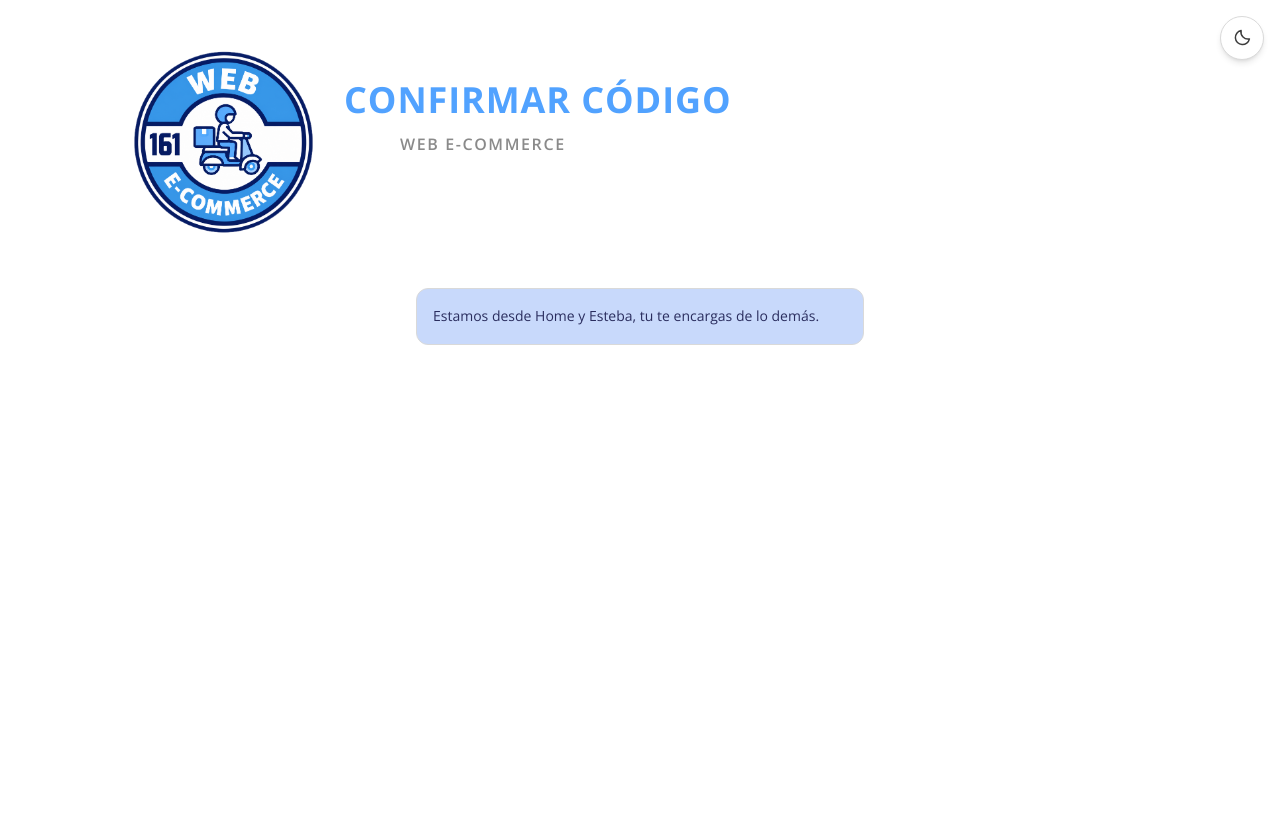
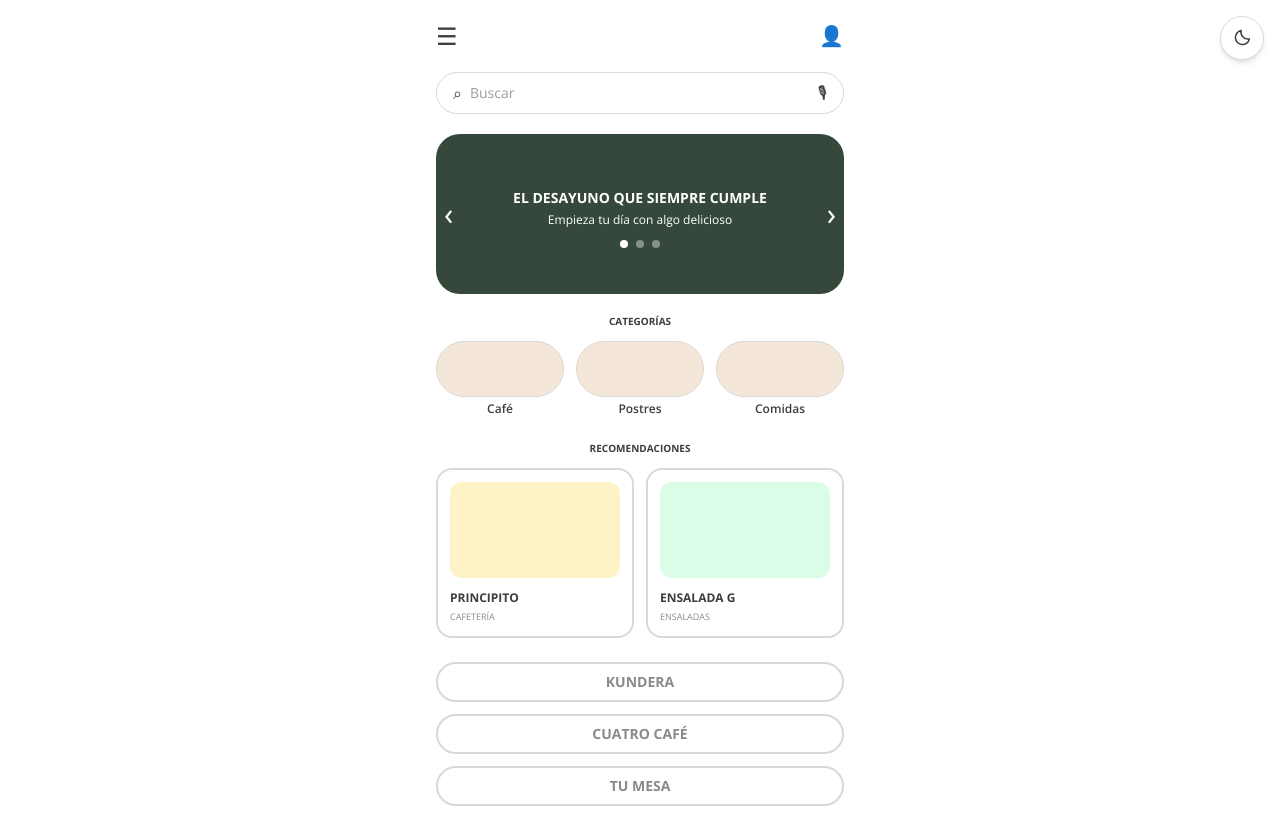
Before and after one commit to CETis-161-PROGRAMACION/ecommerce, a React (Vite) app: page /home in a window 1280 px wide. Before the commit the page ends 800 px from the top, so only its background shows below. Built offline with nearby package versions, Linux system fonts and the light colour scheme.

Commit message:
feat: iniciar pantalla de acceso diario

```diff
--- a/src/pages/home/HomePage.tsx
+++ b/src/pages/home/HomePage.tsx
@@ -1,19 +1,206 @@
-import { AuthLayout } from '@/components/layout/AuthLayout'
+import { useState } from 'react'
 
-// TODO: Implementar la pantalla de confirmación de código con dos estados
-// visuales:
-// - Pendiente: cuatro casillas con borde gris.
-// - Código correcto: las cuatro casillas con borde verde (token success).
-// Ambos estados deben representarse con un único componente y un estado
-// visual, sin duplicar la página completa. No implementar validación real de
-// códigos ni simular que un código fue confirmado.
+const banners = [
+  {
+    title: 'EL DESAYUNO QUE SIEMPRE CUMPLE',
+    subtitle: 'Empieza tu día con algo delicioso',
+    icon: '',
+  },
+  {
+    title: 'TU CAFÉ FAVORITO TE ESPERA',
+    subtitle: 'Disfruta algo especial hoy',
+    icon: '',
+  },
+  {
+    title: 'UN ANTOJO PARA CADA MOMENTO',
+    subtitle: 'Descubre nuestras opciones',
+    icon: '',
+  },
+]
+
+const categories = [
+  { name: 'Café', icon: '' },
+  { name: 'Postres', icon: '' },
+  { name: 'Comidas', icon: '' },
+]
+
+const products = [
+  {
+    name: 'Principito',
+    category: 'CAFETERÍA',
+    icon: '',
+    color: 'bg-amber-100',
+  },
+  {
+    name: 'Ensalada G',
+    category: 'ENSALADAS',
+    icon: '',
+    color: 'bg-green-100',
+  },
+]
 
 export function HomePage() {
-    return (
-        <AuthLayout title="Confirmar código">
-        <p className="rounded-xl border border-line bg-brand-100 p-4 text-sm leading-relaxed text-navy-900">
-            Estamos desde Home y Esteba, tu te encargas de lo demás.
+  const [activeBanner, setActiveBanner] = useState(0)
+  const [search, setSearch] = useState('')
+
+  const filteredProducts = products.filter((product) =>
+    `${product.name} ${product.category}`
+      .toLowerCase()
+      .includes(search.toLowerCase()),
+  )
+
+  function changeBanner(direction: number) {
+    setActiveBanner(
+      (current) =>
+        (current + direction + banners.length) % banners.length,
+    )
+  }
+
+  return (
+    <main className="mx-auto min-h-screen w-full max-w-md bg-white px-5 py-5 text-ink">
+      <header className="mb-5 flex items-center justify-between">
+        <button
+          type="button"
+          aria-label="Abrir menú"
+          className="text-2xl"
+        >
+          ☰
+        </button>
+        <span className="text-xl" aria-label="Perfil">
+          👤
+        </span>
+      </header>
+
+      <label className="mb-5 flex items-center gap-2 rounded-full border border-line px-4 py-2">
+        <span aria-hidden="true">⌕</span>
+        <input
+          type="search"
+          value={search}
+          onChange={(event) => setSearch(event.target.value)}
+          placeholder="Buscar"
+          aria-label="Buscar productos"
+          className="min-w-0 flex-1 bg-transparent text-sm outline-none"
+        />
+        <span aria-hidden="true">🎙</span>
+      </label>
+
+      <section
+        aria-label="Promociones"
+        className="relative mb-5 flex min-h-40 flex-col items-center justify-center rounded-3xl bg-[#35483b] px-10 py-5 text-center text-white"
+      >
+        <button
+          type="button"
+          aria-label="Promoción anterior"
+          onClick={() => changeBanner(-1)}
+          className="absolute left-2 text-3xl"
+        >
+          ‹
+        </button>
+
+        <span className="mb-2 text-5xl" aria-hidden="true">
+          {banners[activeBanner].icon}
+        </span>
+        <h1 className="text-sm font-extrabold">
+          {banners[activeBanner].title}
+        </h1>
+        <p className="mt-1 text-xs">
+          {banners[activeBanner].subtitle}
         </p>
-        </AuthLayout>
-    )
+
+        <div className="mt-3 flex gap-2">
+          {banners.map((banner, index) => (
+            <button
+              key={banner.title}
+              type="button"
+              aria-label={`Ver promoción ${index + 1}`}
+              aria-pressed={activeBanner === index}
+              onClick={() => setActiveBanner(index)}
+              className={`size-2 rounded-full ${
+                activeBanner === index ? 'bg-white' : 'bg-white/40'
+              }`}
+            />
+          ))}
+        </div>
+
+        <button
+          type="button"
+          aria-label="Promoción siguiente"
+          onClick={() => changeBanner(1)}
+          className="absolute right-2 text-3xl"
+        >
+          ›
+        </button>
+      </section>
+
+      <section className="mb-6">
+        <h2 className="mb-3 text-center text-[10px] font-bold uppercase">
+          Categorías
+        </h2>
+
+        <div className="grid grid-cols-3 gap-3">
+          {categories.map((category) => (
+            <button
+              key={category.name}
+              type="button"
+              onClick={() => setSearch(category.name)}
+              className="flex flex-col items-center gap-1"
+            >
+              <span className="flex h-14 w-full items-center justify-center rounded-full border border-line bg-[#f4e6d8] text-3xl">
+                {category.icon}
+              </span>
+              <span className="text-xs font-semibold">
+                {category.name}
+              </span>
+            </button>
+          ))}
+        </div>
+      </section>
+
+      <section className="mb-6">
+        <h2 className="mb-3 text-center text-[10px] font-bold uppercase">
+          Recomendaciones
+        </h2>
+
+        <div className="grid grid-cols-2 gap-3">
+          {filteredProducts.map((product) => (
+            <article
+              key={product.name}
+              className="overflow-hidden rounded-2xl border-2 border-line p-3"
+            >
+              <div
+                className={`mb-3 flex h-24 items-center justify-center rounded-xl text-6xl ${product.color}`}
+                aria-hidden="true"
+              >
+                {product.icon}
+              </div>
+              <h3 className="text-xs font-bold uppercase">
+                {product.name}
+              </h3>
+              <p className="mt-1 text-[9px] text-ink-muted">
+                {product.category}
+              </p>
+            </article>
+          ))}
+        </div>
+
+        {filteredProducts.length === 0 && (
+          <p className="py-5 text-center text-sm text-ink-muted">
+            No se encontraron productos.
+          </p>
+        )}
+      </section>
+
+      <nav aria-label="Accesos rápidos" className="flex flex-col gap-3">
+        {['KUNDERA', 'CUATRO CAFÉ', 'TU MESA'].map((name) => (
+          <button
+            key={name}
+            type="button"
+            className="rounded-full border-2 border-line py-2 text-sm font-extrabold text-ink-muted"
+          >
+            {name}
+          </button>
+        ))}
+      </nav>
+    </main>
+  )
 }
```
